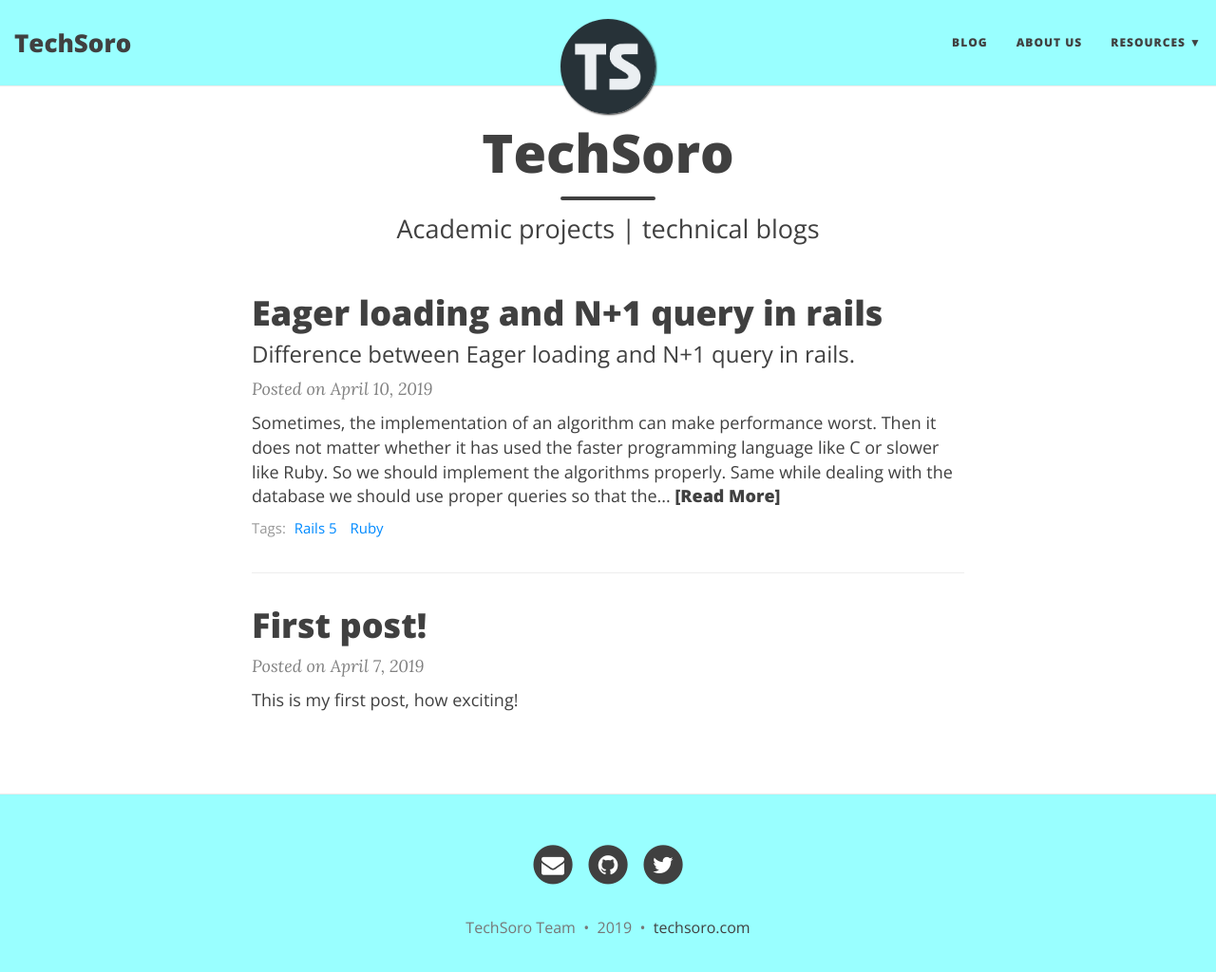
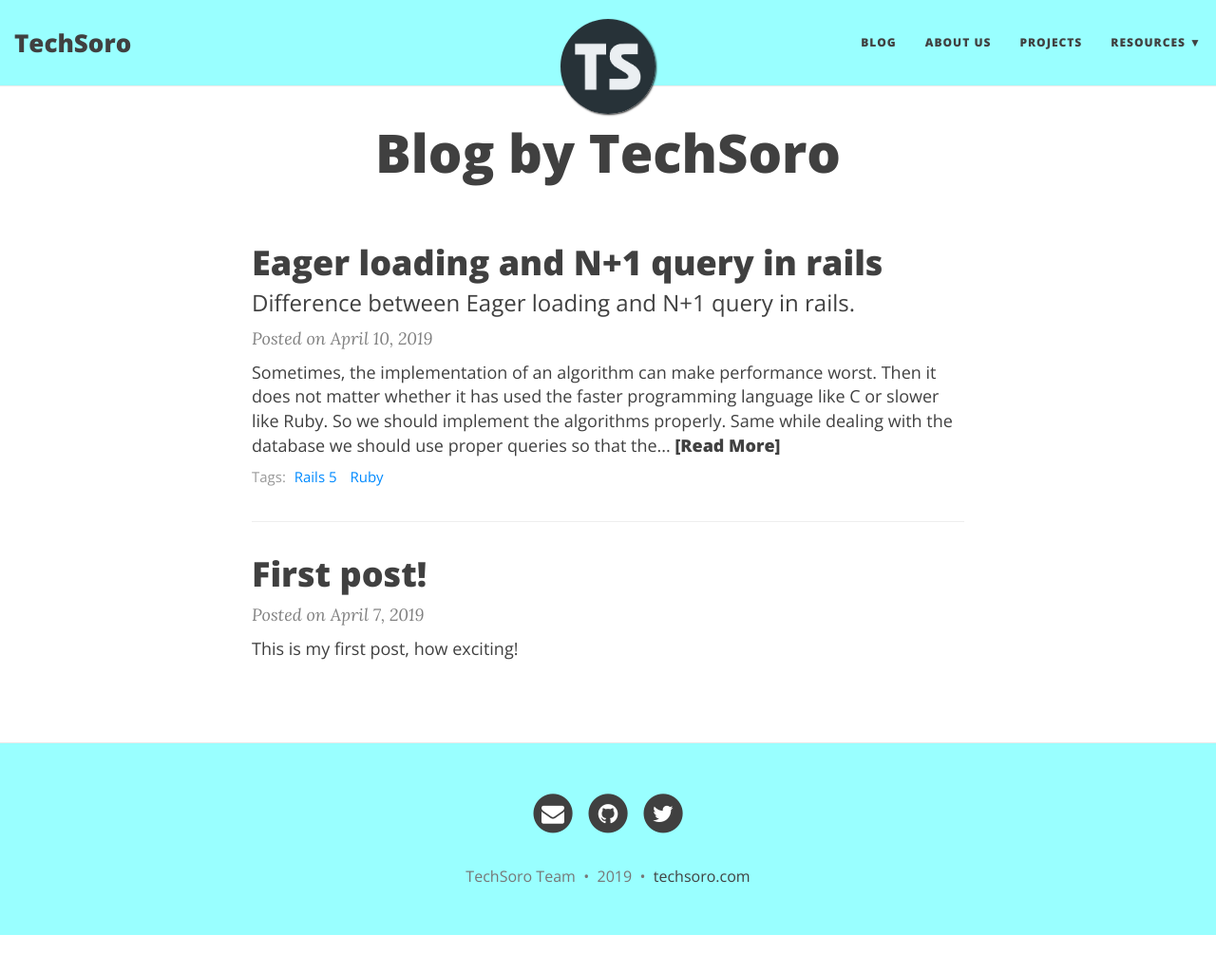
Before and after one commit to techsoro/techsoro-website, a Jekyll site: the page built from blog/index.html, in a window 1280 px wide and 1039 px high. Shown: the top 1024 px of the window at 95% size. Built offline with Jekyll 4.4.1, drawn with Linux system fonts in a browser that asks for light colours; nearby versions of some CDN libraries; the list of posts is cut into pages by our own code.

Commit message:
Change blog heading

```diff
--- a/_config.yml
+++ b/_config.yml
@@ -25,6 +25,7 @@
 navbar-links:
   Blog: "blog"
   About us: "aboutus"
+  Projects: "Projects"
   Resources:
     - GitHub Pages: "https://pages.github.com/"
 
--- a/_includes/header.html
+++ b/_includes/header.html
@@ -37,7 +37,7 @@
 
       {% if page.indexpage %}
         <center>
-            <h3>We are team of developers. We build mini software projects for industries and college students.</h3>
+            <h3>TechSoro is a consulting team of developers from Pune. We build Industrial mini projects and Academic projects for college students..</h3>
         </center>
       {% endif %}
 
--- a/blog/index.html
+++ b/blog/index.html
@@ -1,7 +1,6 @@
 ---
 layout: page
-title: TechSoro
-subtitle: Academic projects | technical blogs
+title: Blog by TechSoro
 use-site-title: true
 ---
 
```
Also changed, not shown: README.md.
